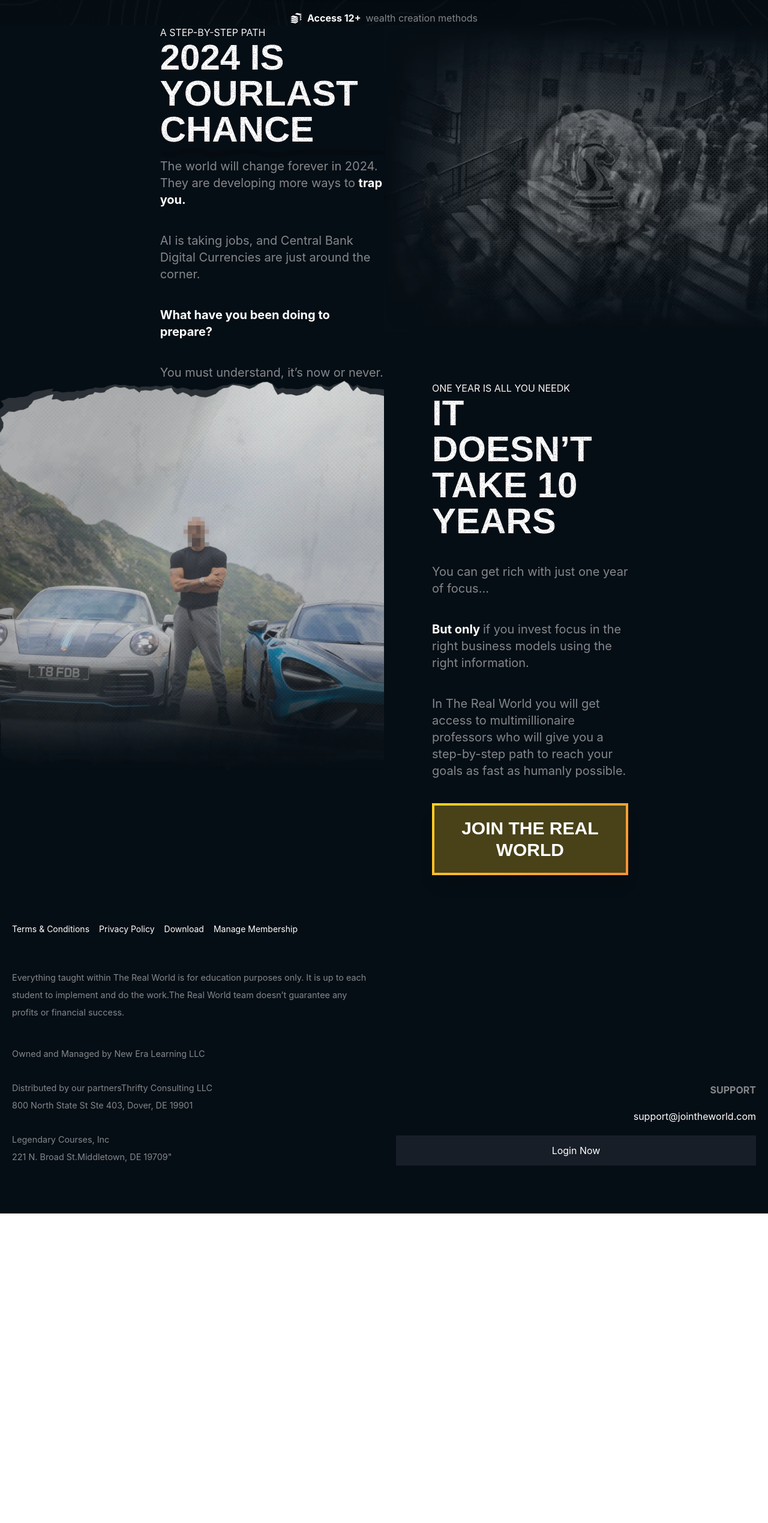
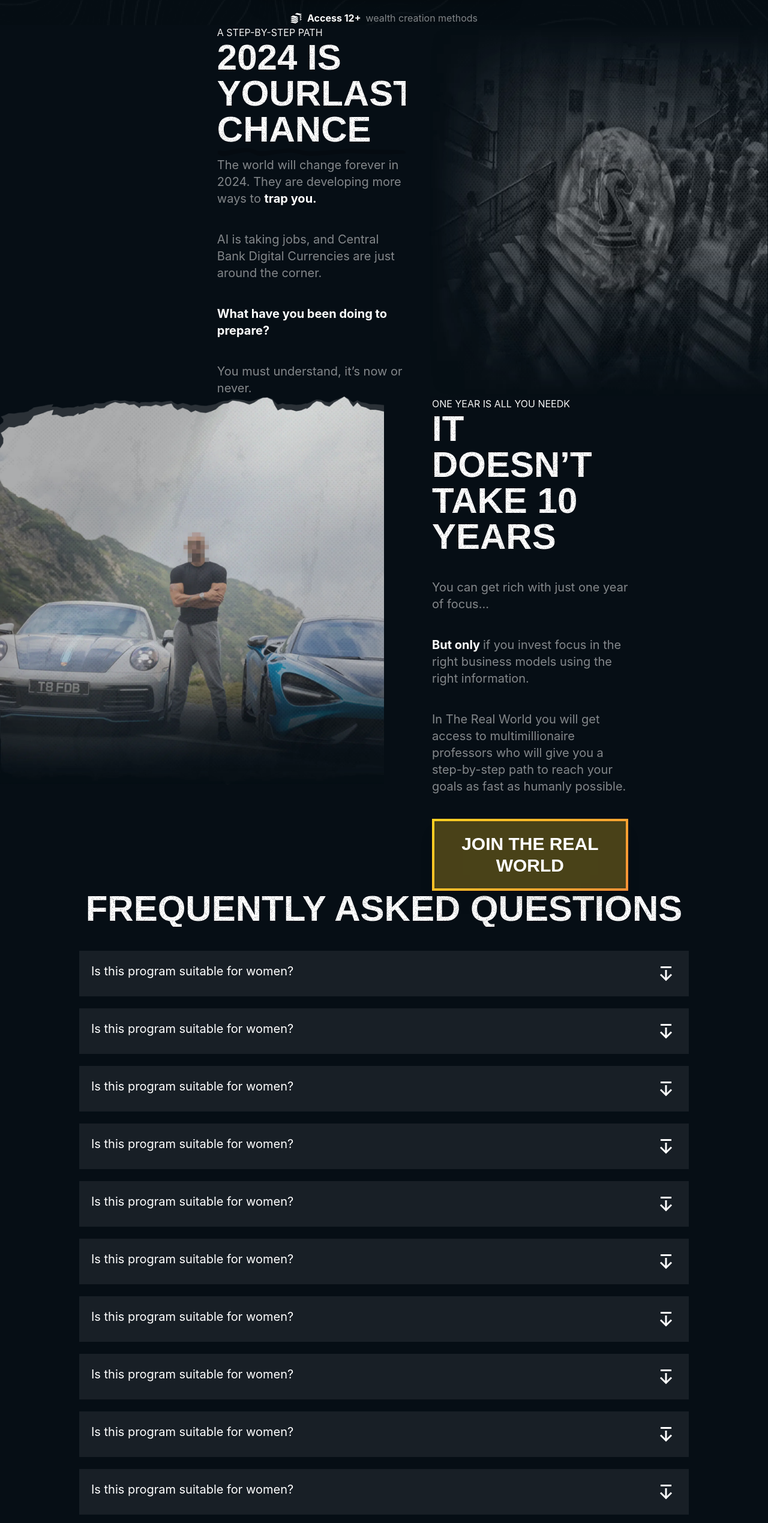
Before and after one commit to imran0dot/therealworld, a React (Vite) app: page / in a window 1280 px wide. Shown: the part 964-3503 px from the top of the page at 60% size. Before the commit the page ends 2987 px from the top, so only its background shows below. Built offline with nearby package versions, Linux system fonts and the light colour scheme; a web font is replaced by a local one.

Commit message:
faq section [done]

```diff
--- /dev/null
+++ b/src/components/base/Faq.tsx
@@ -0,0 +1,71 @@
+import React from 'react';
+import Container from '../shared/Container';
+import MainTitle from '../shared/MainTitle';
+import Accordion from '../shared/Accordion';
+
+const Faq: React.FC = () => {
+    return (
+        <div>
+            <Container>
+                <div className='text-center mb-10'>
+                    <MainTitle title="FREQUENTLY ASKED QUESTIONS" />
+                </div>
+
+                <div className='flex flex-col gap-5 mx-28'>
+                    <Accordion heading='Is this program suitable for women?' content={<>
+                        <p><strong>THE REAL WORLD </strong>is suitable for any person, regardless of gender, who aspire to learn.</p>
+                        <p><strong>THE REAL WORLD </strong> has a very large female membership base and have made some of our greatest success stories!</p>
+                    </>}
+                    />
+                    <Accordion heading='Is this program suitable for women?' content={<>
+                        <p><strong>THE REAL WORLD </strong>is suitable for any person, regardless of gender, who aspire to learn.</p>
+                        <p><strong>THE REAL WORLD </strong> has a very large female membership base and have made some of our greatest success stories!</p>
+                    </>}
+                    />
+                    <Accordion heading='Is this program suitable for women?' content={<>
+                        <p><strong>THE REAL WORLD </strong>is suitable for any person, regardless of gender, who aspire to learn.</p>
+                        <p><strong>THE REAL WORLD </strong> has a very large female membership base and have made some of our greatest success stories!</p>
+                    </>}
+                    />
+                    <Accordion heading='Is this program suitable for women?' content={<>
+                        <p><strong>THE REAL WORLD </strong>is suitable for any person, regardless of gender, who aspire to learn.</p>
+                        <p><strong>THE REAL WORLD </strong> has a very large female membership base and have made some of our greatest success stories!</p>
+                    </>}
+                    />
+                    <Accordion heading='Is this program suitable for women?' content={<>
+                        <p><strong>THE REAL WORLD </strong>is suitable for any person, regardless of gender, who aspire to learn.</p>
+                        <p><strong>THE REAL WORLD </strong> has a very large female membership base and have made some of our greatest success stories!</p>
+                    </>}
+                    />
+                    <Accordion heading='Is this program suitable for women?' content={<>
+                        <p><strong>THE REAL WORLD </strong>is suitable for any person, regardless of gender, who aspire to learn.</p>
+                        <p><strong>THE REAL WORLD </strong> has a very large female membership base and have made some of our greatest success stories!</p>
+                    </>}
+                    />
+                    <Accordion heading='Is this program suitable for women?' content={<>
+                        <p><strong>THE REAL WORLD </strong>is suitable for any person, regardless of gender, who aspire to learn.</p>
+                        <p><strong>THE REAL WORLD </strong> has a very large female membership base and have made some of our greatest success stories!</p>
+                    </>}
+                    />
+                    <Accordion heading='Is this program suitable for women?' content={<>
+                        <p><strong>THE REAL WORLD </strong>is suitable for any person, regardless of gender, who aspire to learn.</p>
+                        <p><strong>THE REAL WORLD </strong> has a very large female membership base and have made some of our greatest success stories!</p>
+                    </>}
+                    />
+                    <Accordion heading='Is this program suitable for women?' content={<>
+                        <p><strong>THE REAL WORLD </strong>is suitable for any person, regardless of gender, who aspire to learn.</p>
+                        <p><strong>THE REAL WORLD </strong> has a very large female membership base and have made some of our greatest success stories!</p>
+                    </>}
+                    />
+                    <Accordion heading='Is this program suitable for women?' content={<>
+                        <p><strong>THE REAL WORLD </strong>is suitable for any person, regardless of gender, who aspire to learn.</p>
+                        <p><strong>THE REAL WORLD </strong> has a very large female membership base and have made some of our greatest success stories!</p>
+                    </>}
+                    />
+                </div>
+            </Container>
+        </div>
+    );
+};
+
+export default Faq;
--- a/src/components/base/LastChance.tsx
+++ b/src/components/base/LastChance.tsx
@@ -6,21 +6,13 @@ const LastChance: React.FC = () => {
     return (
         <div
             className='
-                grid
-                grid-cols-2
-                justify-between
+                flex
+                gap-10
             '
         >
             {/* 1st box  */}
-            <div className='
-                flex
-                flex-col
-                items-end
-                justify-center
-                '>
-                <div
-                    className='w-7/12'
-                >
+            <div className='flex flex-col items-end justify-center w-full'>
+                <div className='w-7/12 pl-20'>
                     <div>
                         <MainTitle
                             title='2024 IS YOURLAST CHANCE'
@@ -53,7 +45,7 @@ const LastChance: React.FC = () => {
             </div>
 
             {/* 2nd box  */}
-            <div className=''>
+            <div className='flex justify-end w-10/12'>
                 <img src={lastChangeBanner} alt='lastChangeBanner' className='w-full' />
             </div>
         </div>
--- /dev/null
+++ b/src/components/shared/Accordion.tsx
@@ -0,0 +1,44 @@
+import React, { useState } from 'react';
+import { BiArrowFromTop } from 'react-icons/bi';
+
+interface AccordionType {
+    heading: string;
+    content: React.ReactNode;
+}
+
+
+const Accordion: React.FC<AccordionType> = ({ heading, content }) => {
+    const [isOpen, setIsOpen] = useState(false);
+    return (
+        <div>
+            {/* heading  */}
+            <div
+                onClick={() => setIsOpen(!isOpen)}
+                className='flex justify-between p-5 bg-secondary-background'>
+                <h4 className='text-xl text-white'>{heading}</h4>
+                <div className={`text-white text-4xl transition-all duration-300 ${isOpen ? '-rotate-180' : 'rotate-0'}`}> <BiArrowFromTop /></div>
+            </div>
+
+            {/* content */}
+            <div className={`
+            text-xl
+            overflow-hidden
+            duration-300
+            transition-all
+            ${isOpen ? 'h-40' : 'h-0'}
+            `}>
+                <div className={`p-10
+                 flex
+                 flex-col
+                text-secondary-white
+                bg-secondary-hover-background
+                gap-5
+    `}>
+                    {content}
+                </div>
+            </div>
+        </div>
+    );
+};
+
+export default Accordion;
--- a/src/pages/Home.tsx
+++ b/src/pages/Home.tsx
@@ -2,6 +2,7 @@ import React from 'react';
 import Hero from '../components/base/Hero';
 import LastChance from '../components/base/LastChance';
 import OneYear from '../components/base/OneYear';
+import Faq from '../components/base/Faq';
 
 const Home: React.FC = () => {
     return (
@@ -9,6 +10,7 @@ const Home: React.FC = () => {
             <Hero />
             <LastChance />
             <OneYear />
+            <Faq />
         </div>
     );
 };
```
